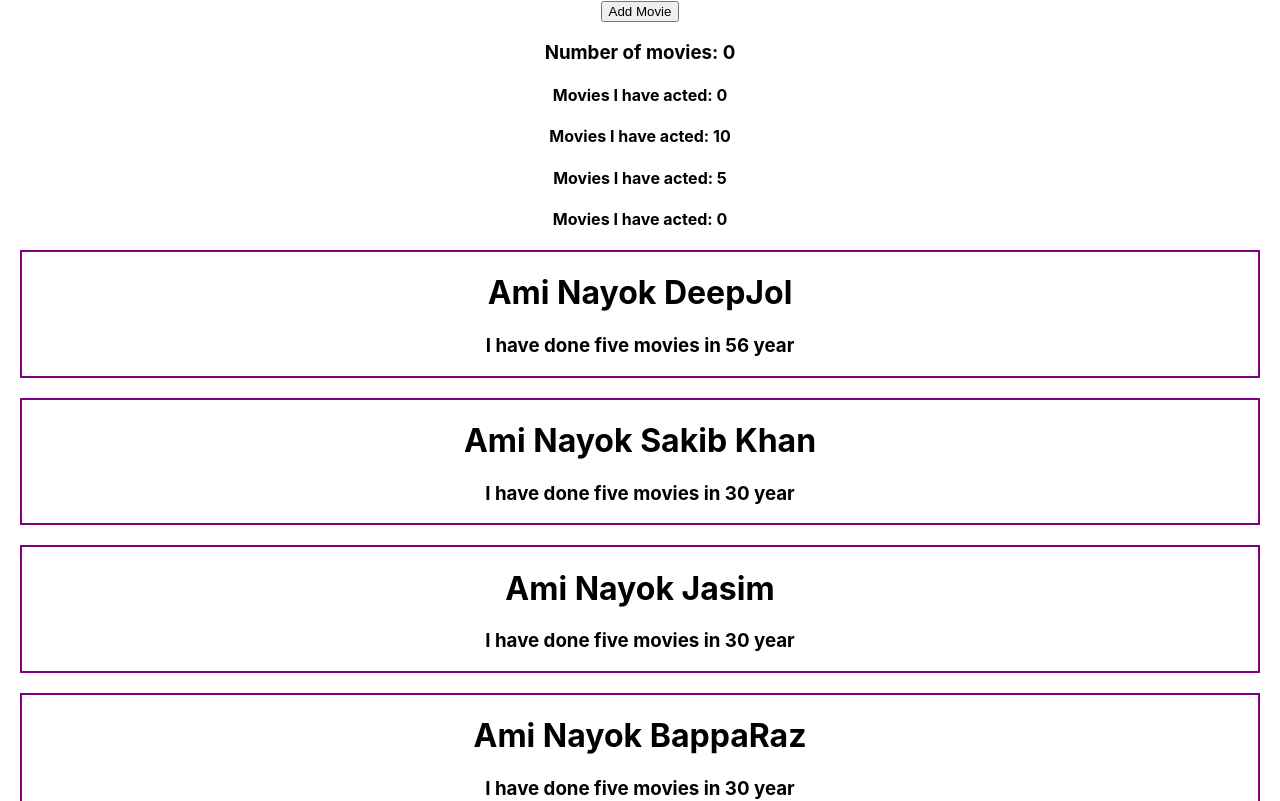
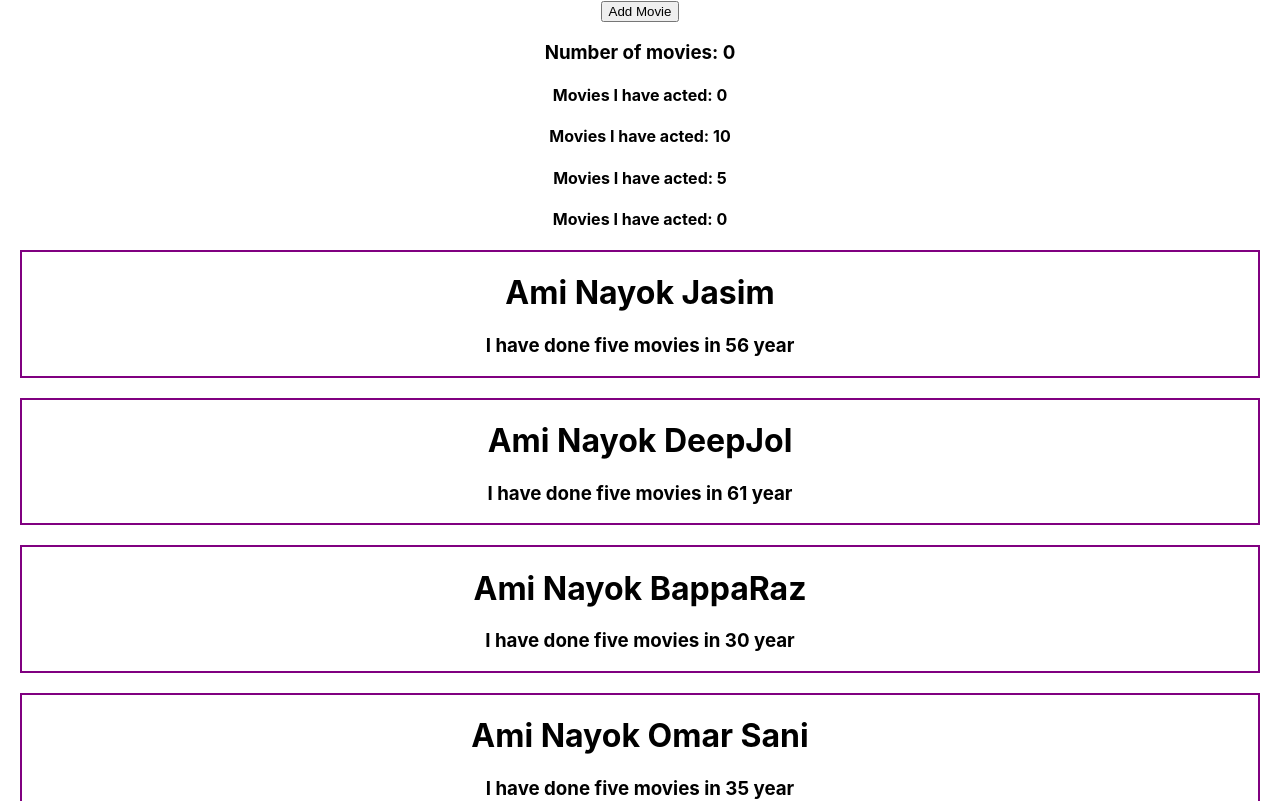
Before and after one commit to ariful4966/programmingHero-course-revesion, a React (Create React App) app: page / in a window 1280 px wide. Shown: the top 801 px of the page. Built offline with nearby package versions, Linux system fonts and the light colour scheme.

Commit message:
render multiple component from an array recap 33.10

```diff
--- a/src/App.js
+++ b/src/App.js
@@ -3,14 +3,13 @@ import './App.css';
 import { useState } from 'react';
 
 function App() {
-  const nayoks = ['Jasim', 'DeepJol', 'BappaRaz']
+  const nayoks = [{name:'Jasim', age: 56}, {name:'DeepJol', age: 61}, {name: 'BappaRaz', age: 30}, {name:'Omar Sani', age: 35}, {name:'Alomgir', age: 67}]
   return (
     <div className="App">
       <MovieCounter />
-      <Nayok name={nayoks[1]} age="56"></Nayok>
-      <Nayok name="Sakib Khan"></Nayok>
-      <Nayok name={nayoks[0]}></Nayok>
-      <Nayok name={nayoks[2]}></Nayok>
+      {
+        nayoks.map(nk=><Nayok name={nk.name} age={nk.age}></Nayok>)
+      }
       <header className="App-header">
         <img src={logo} className="App-logo" alt="logo" />
       </header>
```
